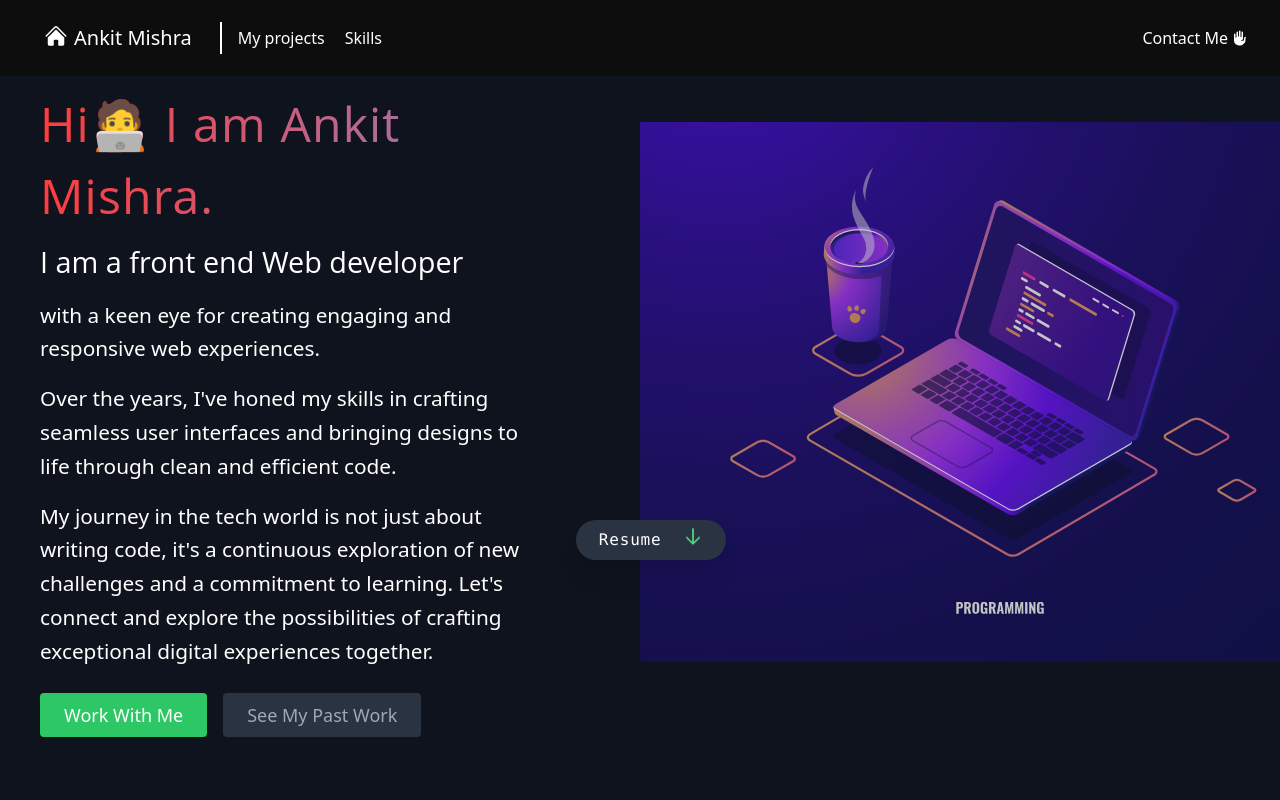
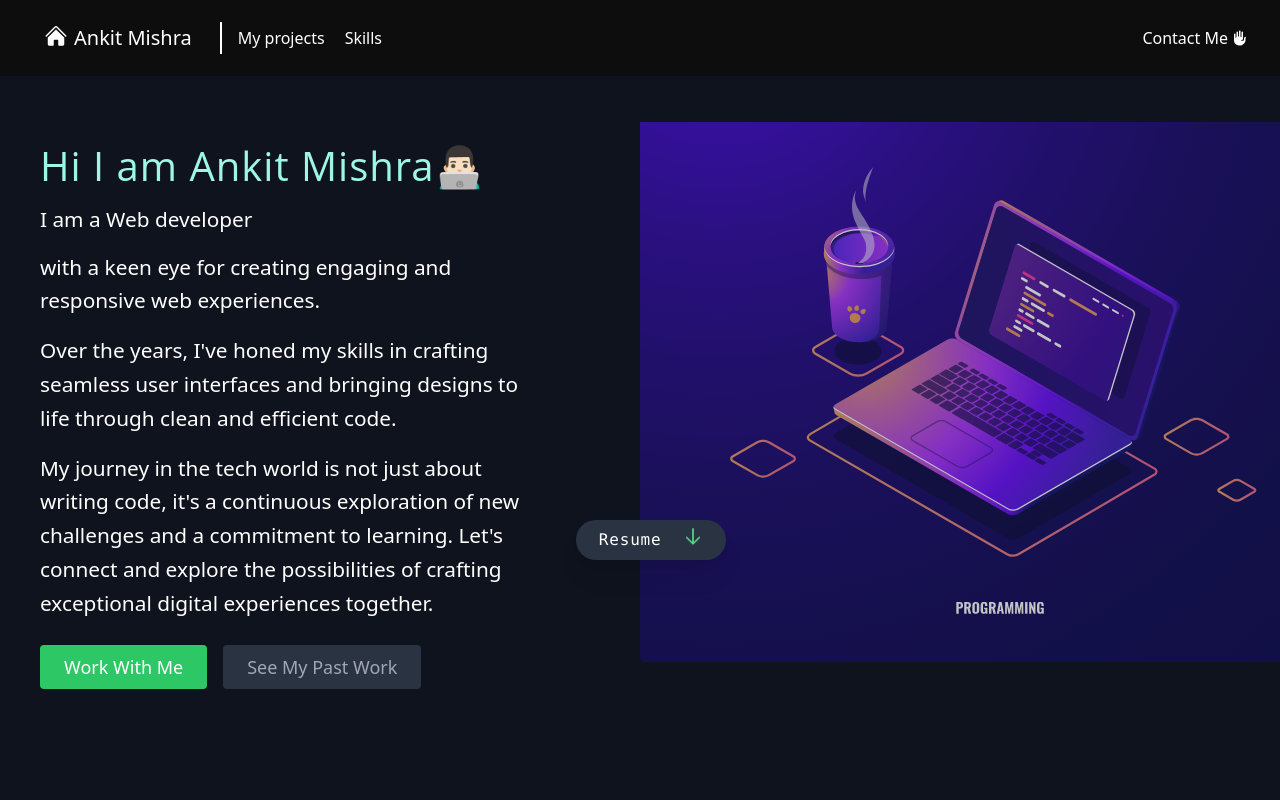
Before and after one commit to ankit0698/Ankit-portfolio, a React (Vite) app: page / in a window 1280 px wide. Shown: the top 800 px of the page. Built offline with nearby package versions, Linux system fonts and the light colour scheme.

Commit message:
fixed ui

```diff
--- a/src/Components/About.jsx
+++ b/src/Components/About.jsx
@@ -6,12 +6,12 @@ function About() {
         className=" flex px-10 lg:mt-0 pt-12 bg-[url('/bg-image.svg')] min-h-screen md:bg-none  bg-cover  md:flex-row flex-col  items-center overflow-hidden "
       >
         <div className=" md:w-1/2   md:pr-16  flex flex-col md:items-start text-left mb-8 md:mb-0  md:-mt-44 -mt-4 margin-auto ">
-          <h1 className="text-bold text-[1.5rem] md:text-[3rem] font-['Open_Sans']  mb-2 tracking-wide font-medium text-gradient ">
-            Hi<span className="text-white">🧑‍💻</span> I am Ankit Mishra.{" "}
+          <h1 className="text-bold text-[1.5rem] md:text-[2.5rem] font-['Open_Sans']  mb-2 tracking-wide font-medium text-teal-200 ">
+            Hi I am Ankit Mishra<span className="text-white">👨🏻‍💻</span>
           </h1>
 
-          <p className="text-bold text-[1.5rem] md:text-[1.8rem]  font-['Open_Sans']  mb-4 font-medium text-white">
-            I am a front end Web developer
+          <p className="text-bold text-[1rem] md:text-[1.3rem]    mb-4 font-medium text-white">
+            I am a Web developer
           </p>
 
           <p className="mb-4 leading-relaxed text-[1rem] md:text-[1.3rem]  text-white max-w-[500px]">
--- a/src/Components/Navbar.jsx
+++ b/src/Components/Navbar.jsx
@@ -11,7 +11,7 @@ export default function Navbar() {
   };
   return (
     <header className="bg-black  sticky top-0 z-20 scroll-smooth">
-      <div className="container mx-auto flex  md:p-5 p-3  flex-row items-center ">
+      <div className="container mx-auto flex  md:p-5 p-3  flex-row justify-between items-center ">
         <a
           href="#"
           className="inline-flex title-font font-medium opacity-1  py-1 px-3  rounded text-white hover:text-green-300 hover:scale-[1.1]  md:ml-3  text-xl "
--- a/src/index.css
+++ b/src/index.css
@@ -2,8 +2,12 @@
 @tailwind components;
 @tailwind utilities;
 
-.text-gradient {
+/* .text-gradient {
   color: hsl(0 0% 100% / 0.2);
   background-clip: text;
-  background-image: linear-gradient(90deg, red, rgb(96, 96, 183));
-}
+  background-image: linear-gradient(
+    180deg,
+    rgb(9, 159, 233),
+    rgb(206, 105, 10)
+  );
+} */
```
